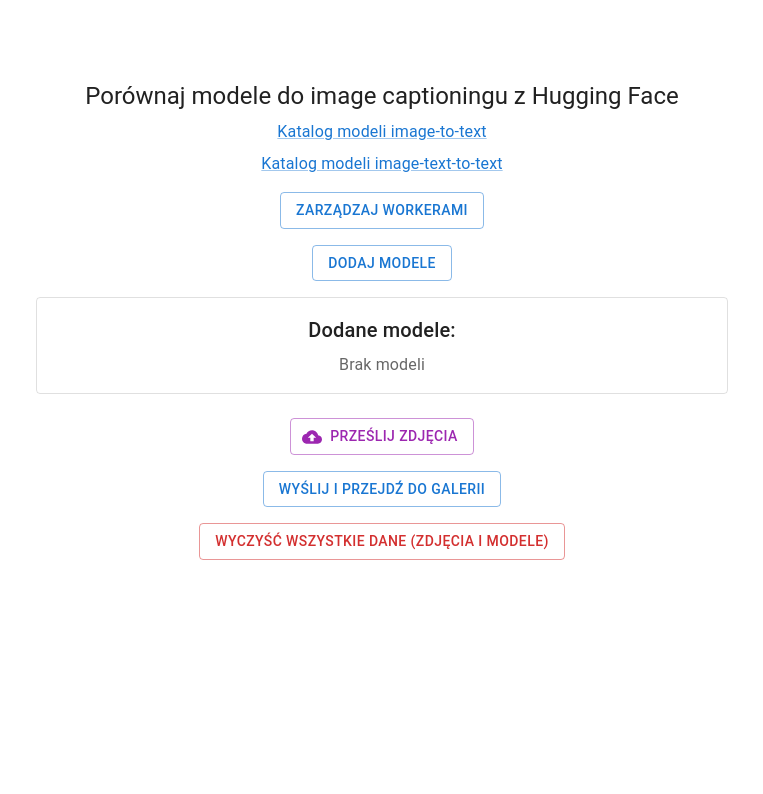
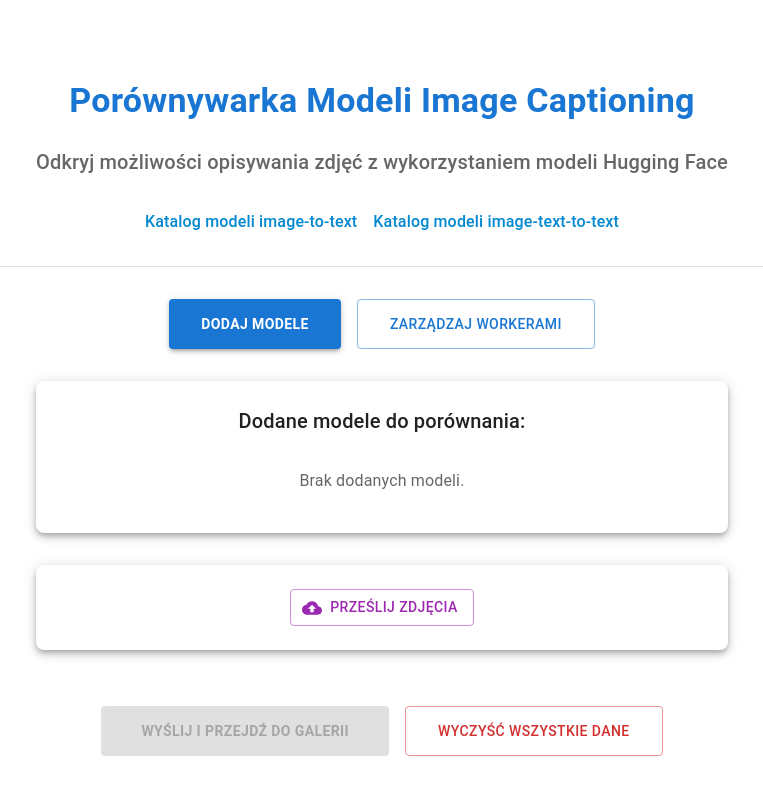
Before and after one commit to arcadio77/image-captioning-comparator, a React (Vite) app in the folder frontend/: page / in a window 1280 px wide. Shown: the top 794 px of the page, without its empty margins (258-1021 px from the left). Built offline with nearby package versions, Linux system fonts and the light colour scheme.

Commit message:
UI rebuild

```diff
--- a/frontend/src/App.tsx
+++ b/frontend/src/App.tsx
@@ -18,6 +18,8 @@ import {
     ListItemText,
     TextField,
     Typography,
+    Paper,
+    Divider,
 } from '@mui/material';
 import {useTheme} from '@mui/material/styles';
 import DeleteIcon from '@mui/icons-material/Delete';
@@ -67,10 +69,6 @@ function App() {
         setFetchedModels([]);
         setModelFilterText('');
         setFetchedModelFilterText('');
-    };
-
-    const handleDeleteText = (modelToDelete: string) => {
-        removeModel(modelToDelete);
     };
 
     const handleImagesChange = (files: File[] | File | null) => {
@@ -200,66 +198,102 @@ function App() {
                 p: 2,
             }}
         >
-            <Typography variant="h5" component="h1" gutterBottom>
-                Porównaj modele do image captioningu z Hugging Face
+            <Typography
+                variant="h4"
+                component="h1"
+                gutterBottom
+                align="center"
+                sx={{
+                    fontWeight: 'bold',
+                    color: theme.palette.primary.main,
+                    mb: 3,
+                }}
+            >
+                Porównywarka Modeli Image Captioning
+            </Typography>
+            <Typography variant="h6" component="h2" align="center" color="text.secondary" sx={{ mb: 4 }}>
+                Odkryj możliwości opisywania zdjęć z wykorzystaniem modeli Hugging Face
             </Typography>
 
-            <Typography variant="body1" sx={{ mb: 1 }}>
+            <Box sx={{ mb: 4, display: 'flex', gap: 2, flexWrap: 'wrap', justifyContent: 'center' }}>
                 <Link
                     href="https://huggingface.co/models?pipeline_tag=image-to-text&sort=trending"
                     target="_blank"
                     rel="noopener noreferrer"
+                    sx={{
+                        color: theme.palette.info.main,
+                        textDecoration: 'none',
+                        '&:hover': {
+                            textDecoration: 'underline',
+                        },
+                        fontWeight: 'medium',
+                    }}
                 >
                     Katalog modeli image-to-text
                 </Link>
-            </Typography>
-            <Typography variant="body1" sx={{ mb: 2 }}>
                 <Link
                     href="https://huggingface.co/models?pipeline_tag=image-text-to-text&sort=trending"
                     target="_blank"
                     rel="noopener noreferrer"
+                    sx={{
+                        color: theme.palette.info.main,
+                        textDecoration: 'none',
+                        '&:hover': {
+                            textDecoration: 'underline',
+                        },
+                        fontWeight: 'medium',
+                    }}
                 >
                     Katalog modeli image-text-to-text
                 </Link>
-            </Typography>
+            </Box>
 
+            <Divider sx={{ width: '80%', mb: 4 }} />
+
+            <Box sx={{ display: 'flex', flexDirection: { xs: 'column', sm: 'row' }, gap: 2, mb: 4, width: '100%', justifyContent: 'center' }}>
+                <Button
+                    variant="contained"
+                    color="primary"
+                    onClick={handleFetchModels}
+                    disabled={loading || fetchingModels}
+                    sx={{
+                        minWidth: { xs: '100%', sm: 'auto' },
+                        px: 4, py: 1.5,
+                        fontWeight: 'bold',
+                        boxShadow: theme.shadows[3],
+                        '&:hover': { boxShadow: theme.shadows[6] },
+                    }}
+                >
+                    {fetchingModels ? <MuiCircularProgress size={24} sx={{ color: 'white' }} /> : "Dodaj modele"}
+                </Button>
                 <Button
                     variant="outlined"
                     onClick={() => navigate('/workers')}
-                sx={{ mb: 0 }}
                     disabled={loading || fetchingModels}
+                    sx={{
+                        minWidth: { xs: '100%', sm: 'auto' },
+                        px: 4, py: 1.5,
+                    }}
                 >
                     Zarządzaj workerami
                 </Button>
-
-            <Button
-                variant="outlined"
-                color="primary"
-                sx={{ mt: 2, mb: 2 }}
-                onClick={handleFetchModels}
-                disabled={loading || fetchingModels}
-            >
-                {fetchingModels ? <MuiCircularProgress size={24} /> : "Dodaj modele"}
-            </Button>
-
-            <Box
+            </Box>
+            <Paper
+                elevation={3}
                 sx={{
                     width: { xs: '100%', sm: '80%', md: '70%', lg: '60%' },
-                    border: `1px solid ${theme.palette.divider}`,
-                    borderRadius: '4px',
-                    p: 2,
-                    mb: 3,
-                    display: 'flex',
-                    flexDirection: 'column',
-                    alignItems: 'center',
+                    p: 3,
+                    mb: 4,
+                    borderRadius: '8px',
+                    boxShadow: theme.shadows[5],
                 }}
             >
-                <Typography variant="h6" component="h2" gutterBottom sx={{ textAlign: 'center' }}>
-                    Dodane modele:
+                <Typography variant="h6" component="h2" gutterBottom align="center" sx={{ mb: 2 }}>
+                    Dodane modele do porównania:
                 </Typography>
                 {models.length > 0 && (
                     <TextField
-                        label="Filtruj modele"
+                        label="Filtruj dodane modele"
                         variant="outlined"
                         fullWidth
                         value={modelFilterText}
@@ -271,26 +305,40 @@ function App() {
                 )}
 
                 {filteredAndSortedModels.length === 0 ? (
-                    <Typography color="text.secondary" sx={{ textAlign: 'center' }}>
-                        {models.length === 0 ? "Brak modeli" : "Brak modeli pasujących do filtra"}
+                    <Typography color="text.secondary" align="center" sx={{ py: 2 }}>
+                        {models.length === 0 ? "Brak dodanych modeli." : "Brak modeli pasujących do filtra."}
                     </Typography>
                 ) : (
-                    <List sx={{ width: '100%' }}>
+                    <List>
                         {filteredAndSortedModels.map((modelName) => (
                             <ListItem
                                 key={modelName}
                                 secondaryAction={
-                                    <IconButton edge="end" aria-label="delete" onClick={() => handleDeleteText(modelName)} disabled={loading}>
-                                        <DeleteIcon />
+                                    <IconButton edge="end" aria-label="delete" onClick={() => removeModel(modelName)} disabled={loading}>
+                                        <DeleteIcon/>
                                     </IconButton>
                                 }
+                                sx={{ borderBottom: `1px solid ${theme.palette.divider}` }}
                             >
                                 <ListItemText primary={modelName} />
                             </ListItem>
                         ))}
                     </List>
                 )}
-            </Box>
+            </Paper>
+            <Paper
+                elevation={3}
+                sx={{
+                    width: { xs: '100%', sm: '80%', md: '70%', lg: '60%' },
+                    p: 3,
+                    mb: 4,
+                    borderRadius: '8px',
+                    boxShadow: theme.shadows[5],
+                    display: 'flex',
+                    flexDirection: 'column',
+                    alignItems: 'center',
+                }}
+            >
                 <FileUploader
                     accept="image/*"
                     multiple
@@ -299,16 +347,16 @@ function App() {
                     loading={loading}
                 />
                 {imageUrls.length > 0 && (
-                <Box mt={2} sx={{ width: '100%', textAlign: 'center' }}>
-                    <Typography variant="body2" gutterBottom color="text.secondary">
-                        Wybrane zdjęcia:
+                    <Box mt={3} sx={{ width: '100%', textAlign: 'center' }}>
+                        <Typography variant="subtitle1" gutterBottom color="text.secondary" sx={{ mb: 2 }}>
+                            Wybrane zdjęcia ({imageUrls.length}):
                         </Typography>
                         <Grid container spacing={1} justifyContent="center">
                             {imageUrls.map((img) => (
-                            <Grid item key={img.name + img.size} {...({ component: "div" } as any)}>
+                                <Grid item key={img.name + img.size} sx={{ display: 'flex' }} {...({ component: "div" } as any)}>
                                     <Chip
-                                    label={img.name}
-                                    size="small"
+                                        label={img.name.length > 20 ? img.name.substring(0, 17) + '...' : img.name}
+                                        size="medium"
                                         onDelete={() => removeImage(
                                             images.find(
                                                 originalImg => originalImg.file.name === img.name && originalImg.file.size === img.size
@@ -319,35 +367,46 @@ function App() {
                                             <img
                                                 src={img.url}
                                                 alt={img.name}
-                                            style={{ width: 64, height: 64, borderRadius: '50%', objectFit: 'cover', padding:4 }}
+                                                style={{ width: 36, height: 36, borderRadius: '50%', objectFit: 'cover' }}
                                             />
                                         }
-                                    sx={{ height: 'auto', '& .MuiChip-label': { py: 0.5 }, '& .MuiChip-avatar': { width: 28, height: 28 } }}
+                                        sx={{
+                                            height: 'auto',
+                                            py: 0.8,
+                                            borderRadius: '20px',
+                                            bgcolor: theme.palette.action.selected,
+                                            '& .MuiChip-label': { px: 1 },
+                                            '& .MuiChip-avatar': { width: 32, height: 32, mx: '4px!important' }
+                                        }}
                                     />
                                 </Grid>
                             ))}
                         </Grid>
                     </Box>
                 )}
-            {loading ? (
-                <Box sx={{ display: 'flex', justifyContent: 'center', mt: 2 }}>
-                    <MuiCircularProgress />
-                </Box>
-            ) : (
+            </Paper>
+            <Box sx={{ display: 'flex', flexDirection: { xs: 'column', sm: 'row' }, gap: 2, mt: 3, mb: 4, width: '100%', justifyContent: 'center' }}>
                 <Button
-                    variant="outlined"
-                    sx={{ mt: 2 }}
+                    variant="contained"
+                    color="success"
+                    sx={{
+                        minWidth: { xs: '100%', sm: 'auto' },
+                        px: 5, py: 1.5,
+                        fontWeight: 'bold',
+                        boxShadow: theme.shadows[3],
+                        '&:hover': { boxShadow: theme.shadows[6] },
+                    }}
                     onClick={handleSend}
-                    disabled={loading}
+                    disabled={loading || images.length === 0 || models.length === 0}
                 >
-                    Wyślij i Przejdź do Galerii
+                    {loading ? <MuiCircularProgress size={24} sx={{ color: 'white' }} /> : "Wyślij i Przejdź do Galerii"}
                 </Button>
-            )}
                 <Button
                     variant="outlined"
                     color="error"
                     sx={{
-                    mt: 2,
+                        minWidth: { xs: '100%', sm: 'auto' },
+                        px: 4, py: 1.5,
                         '&:hover': {
                             backgroundColor: (theme) => theme.palette.error.light + '1A',
                             borderColor: (theme) => theme.palette.error.dark,
@@ -356,8 +415,9 @@ function App() {
                     onClick={reset}
                     disabled={loading}
                 >
-                Wyczyść Wszystkie Dane (zdjęcia i modele)
+                    Wyczyść Wszystkie Dane
                 </Button>
+            </Box>
             <Dialog
                 open={openAlertDialog}
                 onClose={handleCloseAlertDialog}
@@ -386,7 +446,7 @@ function App() {
                 <DialogTitle id="models-dialog-title">Wybierz modele do dodania</DialogTitle>
                 <DialogContent dividers>
                     <TextField
-                        label="Filtruj pobrane modele"
+                        label="Filtruj dostępne modele"
                         variant="outlined"
                         fullWidth
                         value={fetchedModelFilterText}
@@ -400,24 +460,28 @@ function App() {
                             <MuiCircularProgress />
                         </Box>
                     ) : filteredFetchedModels.length === 0 ? (
-                        <Typography color="text.secondary" sx={{ textAlign: 'center', py: 2 }}>
-                            Brak dostępnych modeli.
+                        <Typography color="text.secondary" align="center" sx={{ py: 2 }}>
+                            Brak dostępnych modeli pasujących do filtra.
                         </Typography>
                     ) : (
-                        <List>
+                        <List sx={{ maxHeight: 400, overflow: 'auto', border: `1px solid ${theme.palette.divider}`, borderRadius: '4px' }}>
                             {filteredFetchedModels.map((modelName) => (
                                 <ListItem
                                     key={modelName}
                                     disablePadding
                                     secondaryAction={
-                                        <IconButton
-                                            edge="end"
-                                            aria-label="add"
+                                        models.includes(modelName) ? (
+                                            <Chip label="Dodano" color="success" size="small" />
+                                        ) : (
+                                            <Button
+                                                variant="outlined"
+                                                size="small"
                                                 onClick={() => addModel(modelName)}
-                                            disabled={models.includes(modelName) || loading}
+                                                disabled={loading}
                                             >
-                                            {models.includes(modelName) ? "Dodano" : "Dodaj"}
-                                        </IconButton>
+                                                Dodaj
+                                            </Button>
+                                        )
                                     }
                                 >
                                     <ListItemButton
@@ -432,8 +496,8 @@ function App() {
                     )}
                 </DialogContent>
                 <DialogActions>
-                    <Button onClick={handleAddAllModelsFromFetched} disabled={filteredFetchedModels.length === 0 || loading}>
-                        Dodaj wszystkie modele
+                    <Button onClick={handleAddAllModelsFromFetched} disabled={filteredFetchedModels.length === 0 || loading || fetchedModels.every(model => models.includes(model))}>
+                        Dodaj wszystkie widoczne modele
                     </Button>
                     <Button onClick={handleCloseModelsDialog}>
                         Zamknij
--- a/frontend/src/pages/GalleryPage.tsx
+++ b/frontend/src/pages/GalleryPage.tsx
@@ -178,7 +178,6 @@ function GalleryPage() {
                                     width: '100%',
                                     objectFit: 'cover',
                                     display: 'block',
-                                    borderBottom: '1px solid #eee'
                                 }}
                             />
                             <CardContent sx={{ flexGrow: 1 }}>
```
Lines whose indentation alone changed are shown as unchanged.
